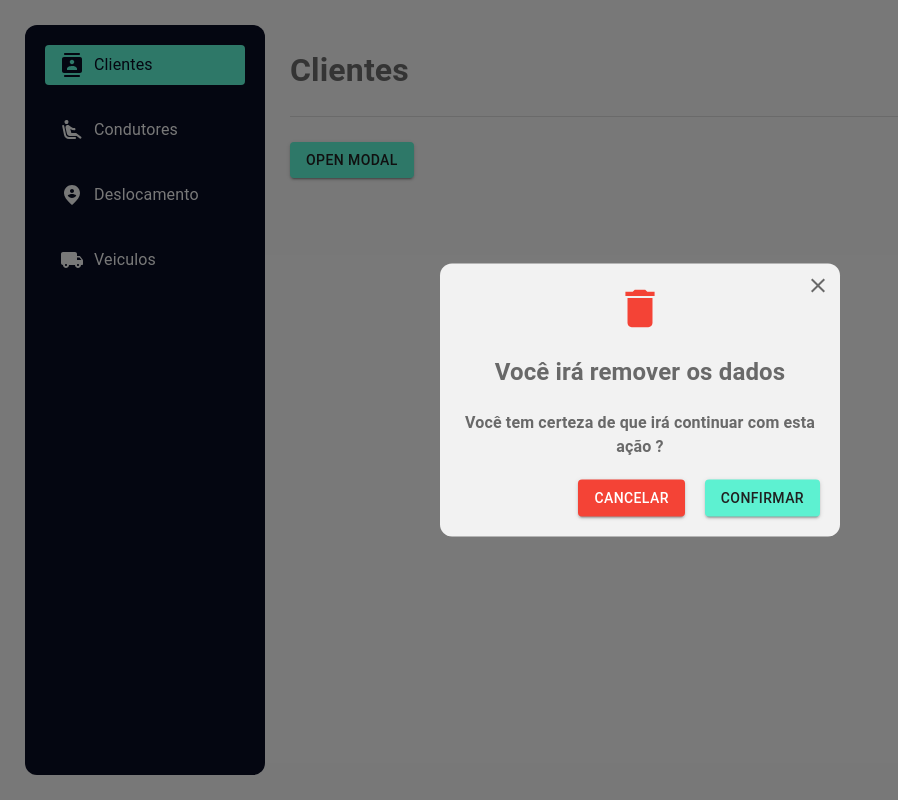
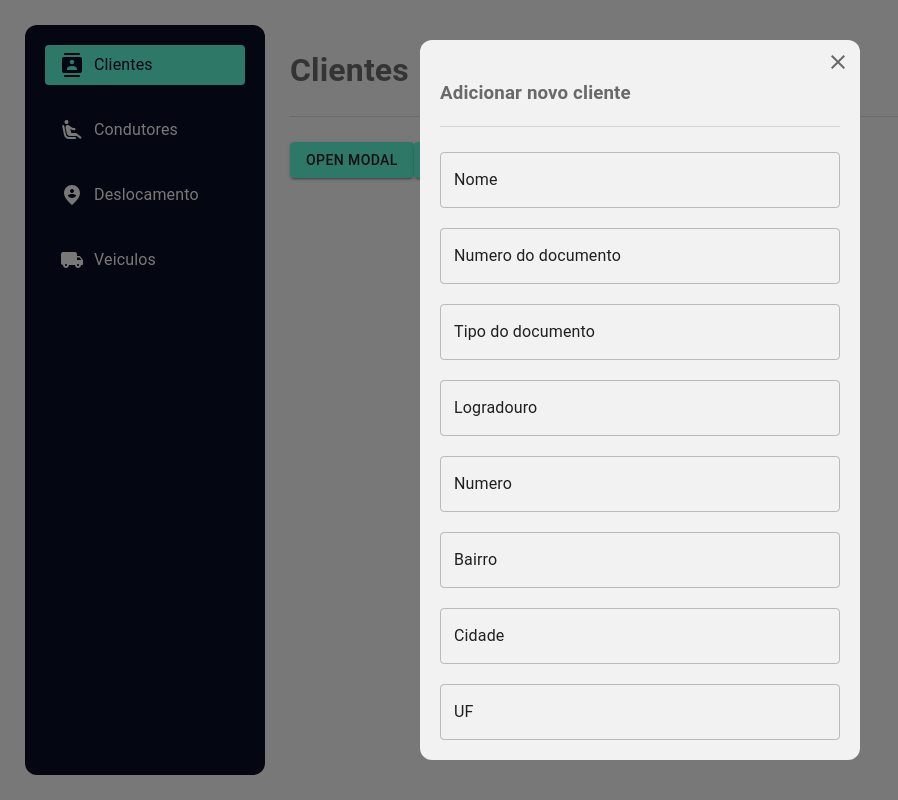
Before and after one commit to caldeira-leonardo/teste-deslocamento, a Next.js app: page /clientes in a window 1280 px wide. Both pictures are taken after a click on the button "OPEN MODAL". Shown: the whole page, without its empty margins (0-898 px from the left). Built offline with nearby package versions, Linux system fonts and the light colour scheme.

Commit message:
feat(client): added form on client page

```diff
--- a/pages/_app.tsx
+++ b/pages/_app.tsx
@@ -3,7 +3,7 @@ import Head from 'next/head';
 import { AppProps } from 'next/app';
 import { ThemeProvider } from '@mui/material/styles';
 import CssBaseline from '@mui/material/CssBaseline';
-import { CacheProvider, EmotionCache } from '@emotion/react';
+import { CacheProvider, EmotionCache, Global, css } from '@emotion/react';
 import theme from '../styles/theme';
 import createEmotionCache from '@/src/utils/createEmotionCache';
 
@@ -21,9 +21,50 @@ export default function MyApp(props: MyAppProps) {
         <meta name="viewport" content="initial-scale=1, width=device-width" />
       </Head>
       <ThemeProvider theme={theme}>
+        <Global styles={styles} />
         <CssBaseline />
         <Component {...pageProps} />
       </ThemeProvider>
     </CacheProvider>
   );
 }
+
+const styles = css`
+  html,
+  body {
+    padding: 0;
+    margin: 0;
+    font-family: -apple-system, BlinkMacSystemFont, Segoe UI, Roboto, Oxygen,
+      Ubuntu, Cantarell, Fira Sans, Droid Sans, Helvetica Neue, sans-serif;
+  }
+
+  a {
+    color: inherit !important;
+    text-decoration: none !important;
+  }
+
+  * {
+    box-sizing: border-box;
+  }
+
+  /* width */
+  ::-webkit-scrollbar {
+    width: 8px;
+  }
+
+  /* Track */
+  ::-webkit-scrollbar-track {
+    background: rgb(228, 228, 228);
+  }
+
+  /* Handle */
+  ::-webkit-scrollbar-thumb {
+    background: rgb(192, 192, 192);
+    border-radius: 10px;
+  }
+
+  /* Handle on hover */
+  ::-webkit-scrollbar-thumb:hover {
+    background: rgb(170, 170, 170);
+  }
+`;
--- a/src/components/Client/components/clientComponent.tsx
+++ b/src/components/Client/components/clientComponent.tsx
@@ -1,17 +1,34 @@
 import React from 'react';
-import ConfirmationModal from '@/src/components/elements/Modal/ConfirmationModal';
+import ConfirmationModal from '@/src/components/elements/Modal/confirmationModal';
 import Button from '@/src/components/elements/Button/Button';
+import CustomModal from '../../elements/Modal/modal';
+import ClientForm from './clientForm';
 
 const ClientesComponent = () => {
   const [isOpen, setIsOpen] = React.useState(false);
+  const [isConfirmationOpen, setIsConfirmationOpen] = React.useState(false);
 
   return (
     <div>
       <Button onClick={() => setIsOpen(true)}>Open modal</Button>
-      <ConfirmationModal
+      <Button onClick={() => setIsConfirmationOpen(true)}>
+        Open Confirmation modal
+      </Button>
+      <a href="/link">asdasdasdad</a>
+
+      <CustomModal
         isOpen={isOpen}
+        title="Adicionar novo cliente"
+        onCancel={() => setIsOpen(false)}
         onClose={() => setIsOpen(false)}
         onConfirm={() => setIsOpen(false)}
+      >
+        <ClientForm submit={() => console.log('click submit')} />
+      </CustomModal>
+      <ConfirmationModal
+        isOpen={isConfirmationOpen}
+        onClose={() => setIsConfirmationOpen(false)}
+        onConfirm={() => setIsConfirmationOpen(false)}
         title="Você irá remover os dados"
         description="Você tem certeza de que irá continuar com esta ação ? "
       />
--- /dev/null
+++ b/src/components/Client/components/clientForm.tsx
@@ -0,0 +1,123 @@
+import React from 'react';
+import * as Yup from 'yup';
+import Input from '@/src/components/elements/Input/input';
+import { useFormik } from 'formik';
+import { ClientFormWrapper } from './styleClient';
+
+interface ClientFormProps {
+  client?: ClientProps;
+  submit(values: ClientProps): void;
+}
+
+interface ClientProps {
+  nome: string;
+  numeroDocumento: string;
+  tipoDocumento: string;
+  logradouro?: string;
+  numero?: string;
+  bairro?: string;
+  cidade?: string;
+  uf?: string;
+}
+
+const ClientForm = (props: ClientFormProps) => {
+  const { submit } = props;
+  const formik = useFormik<ClientProps>({
+    initialValues: {
+      nome: '',
+      numeroDocumento: 'string',
+      tipoDocumento: 'string',
+      logradouro: 'string',
+      numero: 'string',
+      bairro: 'string',
+      cidade: 'string',
+      uf: 'string',
+    },
+    enableReinitialize: true,
+    validationSchema: Yup.object().shape({
+      nome: Yup.string().required('Campo obligatorio'),
+      numeroDocumento: Yup.string().required('Campo obligatorio'),
+      tipoDocumento: Yup.string().required('Campo obligatorio'),
+      logradouro: Yup.string(),
+      numero: Yup.string(),
+      bairro: Yup.string(),
+      cidade: Yup.string(),
+      uf: Yup.string(),
+    }),
+    onSubmit: (values) => {
+      submit(values);
+      formik.resetForm();
+    },
+  });
+
+  return (
+    <ClientFormWrapper>
+      <Input
+        label="Nome"
+        variant="outlined"
+        color="secondary"
+        fullWidth
+        id="nome"
+        formik={formik}
+      />
+      <Input
+        label="Numero do documento"
+        variant="outlined"
+        color="secondary"
+        fullWidth
+        id="numeroDocumento"
+        formik={formik}
+      />
+      <Input
+        label="Tipo do documento"
+        variant="outlined"
+        color="secondary"
+        fullWidth
+        id="tipoDocumento"
+        formik={formik}
+      />
+      <Input
+        label="Logradouro"
+        variant="outlined"
+        color="secondary"
+        fullWidth
+        id="logradouro"
+        formik={formik}
+      />
+      <Input
+        label="Numero"
+        variant="outlined"
+        color="secondary"
+        fullWidth
+        id="numero"
+        formik={formik}
+      />
+      <Input
+        label="Bairro"
+        variant="outlined"
+        color="secondary"
+        fullWidth
+        id="bairro"
+        formik={formik}
+      />
+      <Input
+        label="Cidade"
+        variant="outlined"
+        color="secondary"
+        fullWidth
+        id="cidade"
+        formik={formik}
+      />
+      <Input
+        label="UF"
+        variant="outlined"
+        color="secondary"
+        fullWidth
+        id="uf"
+        formik={formik}
+      />
+    </ClientFormWrapper>
+  );
+};
+
+export default ClientForm;
--- /dev/null
+++ b/src/components/Client/components/styleClient.tsx
@@ -0,0 +1,11 @@
+import styled from '@emotion/styled';
+import { Box } from '@mui/material';
+
+export const ClientFormWrapper = styled(Box)`
+  min-width: 400px;
+  padding: 25px 0;
+
+  display: grid;
+  grid-template-columns: 1fr;
+  gap: 10px;
+`;
--- /dev/null
+++ b/src/components/elements/Input/input.tsx
@@ -0,0 +1,26 @@
+import React, { useEffect } from 'react';
+import { TextField, BaseTextFieldProps } from '@mui/material';
+import { ErrorLabel } from './styleInput';
+
+interface InputProps extends BaseTextFieldProps {
+  formik: any;
+  id: string;
+}
+
+const Input = (props: InputProps) => {
+  const { id, formik } = props;
+
+  return (
+    <>
+      <TextField
+        {...props}
+        variant="outlined"
+        onChange={(e) => formik.setFieldValue(id, e.target.value)}
+        error={formik?.errors[id] || ''}
+      />
+      <ErrorLabel>{formik?.errors[id]}</ErrorLabel>
+    </>
+  );
+};
+
+export default Input;
--- /dev/null
+++ b/src/components/elements/Input/styleInput.ts
@@ -0,0 +1,7 @@
+import styled from '@emotion/styled';
+import { colors } from '@/styles/colors';
+
+export const ErrorLabel = styled.label`
+  color: ${colors.error};
+  padding-left: 4px;
+`;
--- /dev/null
+++ b/src/components/elements/Modal/modal.tsx
@@ -0,0 +1,57 @@
+import React from 'react';
+import Modal from '@mui/material/Modal';
+import { Divider } from '@mui/material';
+
+import {
+  BottomIcons,
+  CloseIconButton,
+  ModalContentWrapper,
+  ModalWrapper,
+} from './styleModal';
+import Button from '../Button/Button';
+
+interface CustomModalProps {
+  isOpen: boolean;
+  onClose(): void;
+  onConfirm(): void;
+  onCancel(): void;
+  title: string;
+  children: React.ReactNode;
+}
+
+const CustomModal = ({
+  isOpen,
+  onClose,
+  title,
+  onCancel,
+  onConfirm,
+  children,
+}: CustomModalProps) => {
+  const handleCancel = () => {
+    onCancel();
+    onClose();
+  };
+
+  return (
+    <Modal open={isOpen} onClose={onClose}>
+      <ModalWrapper>
+        <ModalContentWrapper>
+          <CloseIconButton onClick={onClose} />
+          <h3>{title}</h3>
+          <Divider />
+          {children}
+          <BottomIcons>
+            <Button color="error" onClick={handleCancel}>
+              Cancelar
+            </Button>
+            <Button onClick={onConfirm} style={{ marginLeft: '20px' }}>
+              Confirmar
+            </Button>
+          </BottomIcons>
+        </ModalContentWrapper>
+      </ModalWrapper>
+    </Modal>
+  );
+};
+
+export default CustomModal;
--- a/src/components/elements/Modal/styleModal.ts
+++ b/src/components/elements/Modal/styleModal.ts
@@ -4,7 +4,7 @@ import { Box } from '@mui/material';
 import CloseIcon from '@mui/icons-material/Close';
 
 export const ModalWrapper = styled(Box)`
-  width: min-content;
+  /* width: min-content; */
   display: flex;
   justify-content: center;
   align-items: center;
@@ -12,7 +12,7 @@ export const ModalWrapper = styled(Box)`
   top: 50%;
   left: 50%;
   transform: translate(-50%, -50%);
-  box-shadow: 2px;
+  box-sizing: border-box;
 `;
 
 export const ModalContentWrapper = styled(Box)`
@@ -20,7 +20,10 @@ export const ModalContentWrapper = styled(Box)`
   padding: 20px;
   background-color: ${colors.textLight};
   border-radius: 12px;
-  min-width: 400px;
+  width: max-content;
+  box-sizing: border-box;
+  overflow: auto;
+  max-height: 90vh;
 `;
 
 export const MainIconWrapper = styled(Box)`
--- a/styles/colors.ts
+++ b/styles/colors.ts
@@ -5,4 +5,5 @@ export const colors = {
   textSecondary: '#202020',
   textLight: '#f2f2f2',
   textDisabled: '#b6b6b6',
+  error: '#f44336',
 };
--- a/styles/theme.ts
+++ b/styles/theme.ts
@@ -1,5 +1,4 @@
 import { createTheme } from '@mui/material/styles';
-import { red, blue, green, orange, yellow } from '@mui/material/colors';
 
 const theme = createTheme({
   palette: {
```
Also changed, not shown: src/api/hello.ts (+5 -5 lines).
